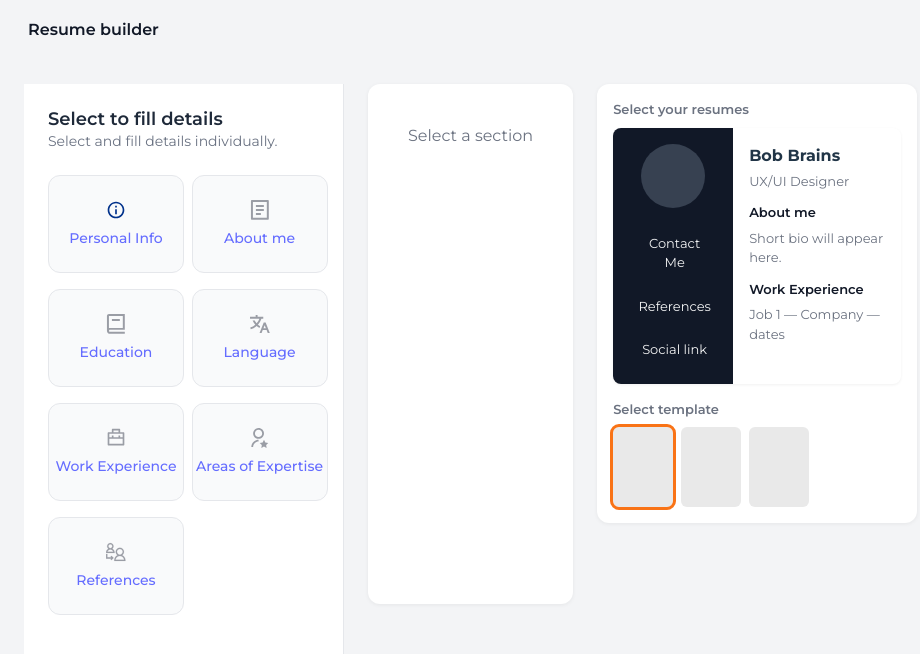
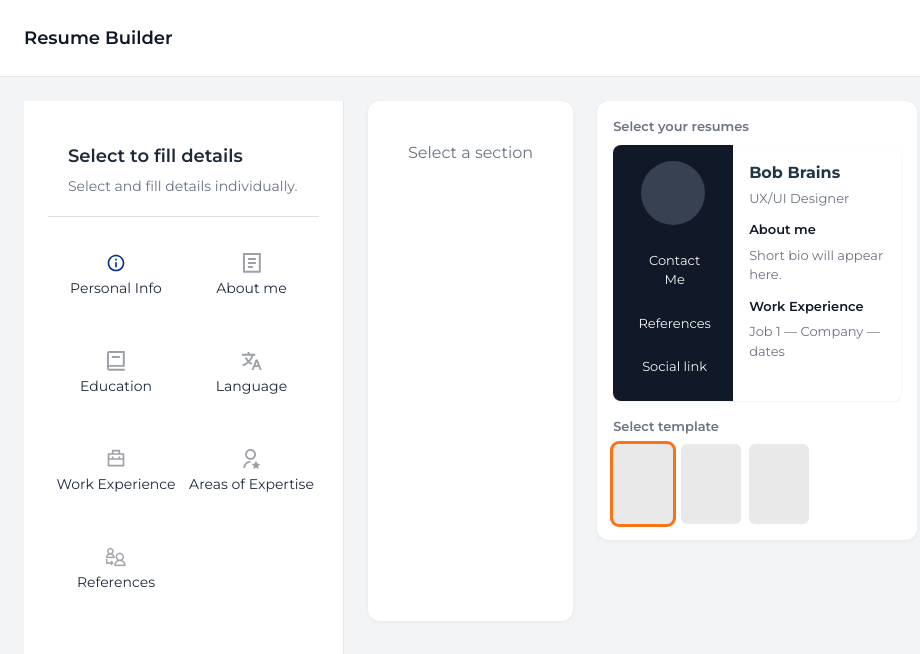
Before and after one commit to muhammadsalif/resume-builder, a React (Vite) app: page /builder in a window 1280 px wide. Shown: the top 654 px of the page, without its empty margins (0-920 px from the left). Built offline with nearby package versions, Linux system fonts and the light colour scheme.

Commit message:
[update] sidebar

```diff
--- a/src/components/Sidebar.jsx
+++ b/src/components/Sidebar.jsx
@@ -22,8 +22,8 @@ const Sidebar = () => {
 
   return (
     <aside className="w-[320px] bg-white border-r border-gray-200 h-screen flex flex-col p-6">
-      <div className="mb-6">
-        <h2 className="text-lg font-semibold text-gray-800 leading-tight">
+      <div className="flex flex-col gap-2 p-5 border-b border-[#DEE0E3]">
+        <h2 className="text-base sm:text-lg font-semibold text-gray-800 leading-tight">
           Select to fill details
         </h2>
         <p className="text-sm text-gray-500">
@@ -31,22 +31,22 @@ const Sidebar = () => {
         </p>
       </div>
 
-      <nav className="grid grid-cols-2 gap-4">
+
+      <nav className="grid grid-cols-2 pt-2">
         {items.map((item) => (
           <NavLink
             key={item.path}
             to={item.path}
             className={({ isActive }) =>
-              `flex flex-col justify-center items-center gap-2 rounded-xl border transition-all
+              `flex flex-col justify-center items-center rounded-xl gap-2 transition-all
                w-[136px] h-[98px] text-center text-sm font-medium
-               ${isActive
-                ? "bg-blue-100 border-blue-400 text-blue-700 shadow-sm"
-                : "bg-gray-50 hover:bg-gray-100 border-gray-200 text-gray-700"
+               ${isActive ? "active-gradient text-blue-800" :
+                "hover:bg-gray-100 border-gray-200 text-gray-700"
               }`
             }
           >
             {item.icon}
-            <span>{item.label}</span>
+            <span className="heading-primary">{item.label}</span>
           </NavLink>
         ))}
       </nav>
--- a/src/index.css
+++ b/src/index.css
@@ -1,6 +1,10 @@
 @import url('https://fonts.googleapis.com/css2?family=Montserrat:wght@400;500;600;700&display=swap');
 @import "tailwindcss";
+@tailwind base;
+@tailwind components;
+@tailwind utilities;
 
+/* Root styles */
 :root {
   font-family: "Montserrat", sans-serif;
   line-height: 1.5;
@@ -16,11 +20,13 @@
   -moz-osx-font-smoothing: grayscale;
 }
 
+/* Tailwind base reset */
 #root {
   width: 100%;
   height: 100%;
 }
 
+/* Default element styles */
 a {
   font-weight: 500;
   color: #646cff;
@@ -79,3 +85,28 @@ button:focus-visible {
     background-color: #f9f9f9;
   }
 }
+
+@layer components {
+  .heading-primary {
+    @apply text-[14px] font-normal leading-[100%] text-center text-gray-800;
+    font-family: 'Montserrat', sans-serif;
+    letter-spacing: 0;
+  }
+
+  .paragraph-secondary {
+    @apply text-sm text-gray-500;
+  }
+
+  .button-primary {
+    @apply px-4 py-2 rounded-md text-white bg-blue-600 hover:bg-blue-700;
+  }
+}
+
+
+.active-gradient {
+  background: linear-gradient(114.83deg, rgba(0,49,139,0) 59.35%, rgba(0,49,139,0.1) 97.24%);
+  border-image-source: linear-gradient(183.89deg, rgba(0,49,139,0) 74.46%, rgba(0,49,139,0.2) 85.38%, #00318B 97.5%, rgba(0,49,139,0.2) 106.12%, rgba(0,49,139,0) 115.07%);
+  border-image-slice: 1;
+  border-bottom-width: 2px;
+  opacity: 1;
+}
--- a/src/pages/ResumeBuilder.jsx
+++ b/src/pages/ResumeBuilder.jsx
@@ -8,7 +8,9 @@ import "./resumeBuilder.css";
 export default function ResumeBuilder() {
   return (
     <div className="rb-root">
-      <header className="rb-header">Resume builder</header>
+      <header className="flex items-center justify-between px-6 py-6 bg-white border-b border-gray-200 text-gray-900 font-semibold text-lg">
+        Resume Builder
+      </header>
 
       <div className="rb-container">
         <Sidebar />
--- a/src/pages/resumeBuilder.css
+++ b/src/pages/resumeBuilder.css
@@ -7,7 +7,7 @@
 .rb-header {
   padding: 18px 28px;
   font-weight: 600;
-  background: transparent;
+  background: white;
   color: #111827;
 }
 
```
